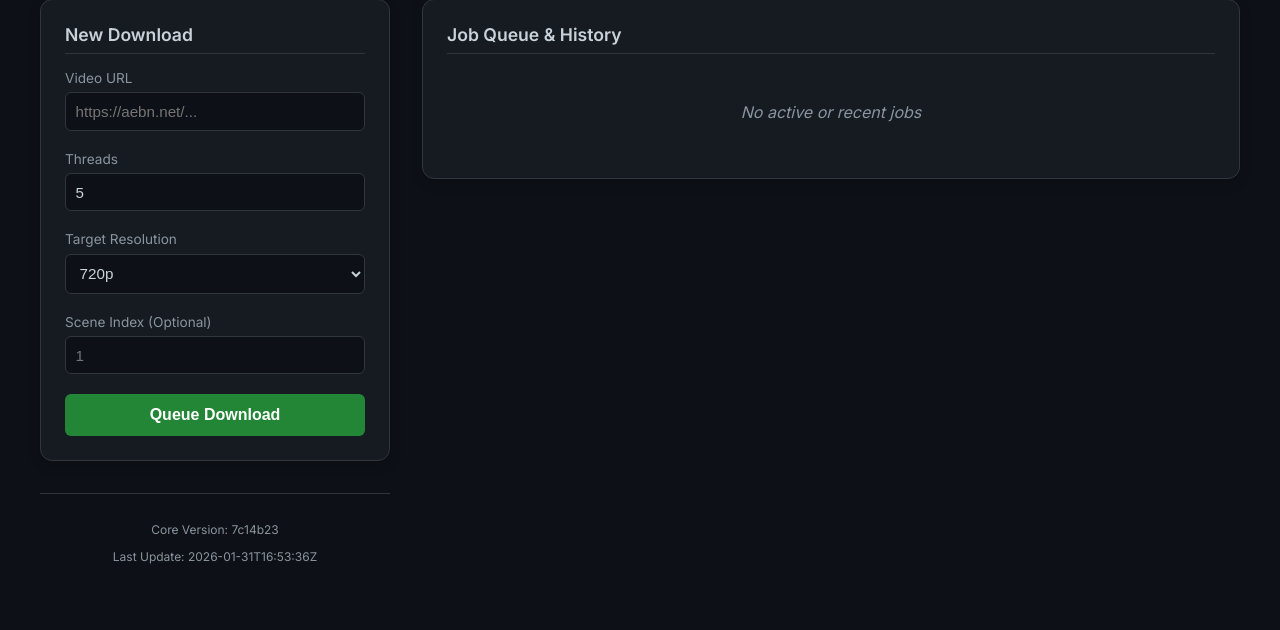
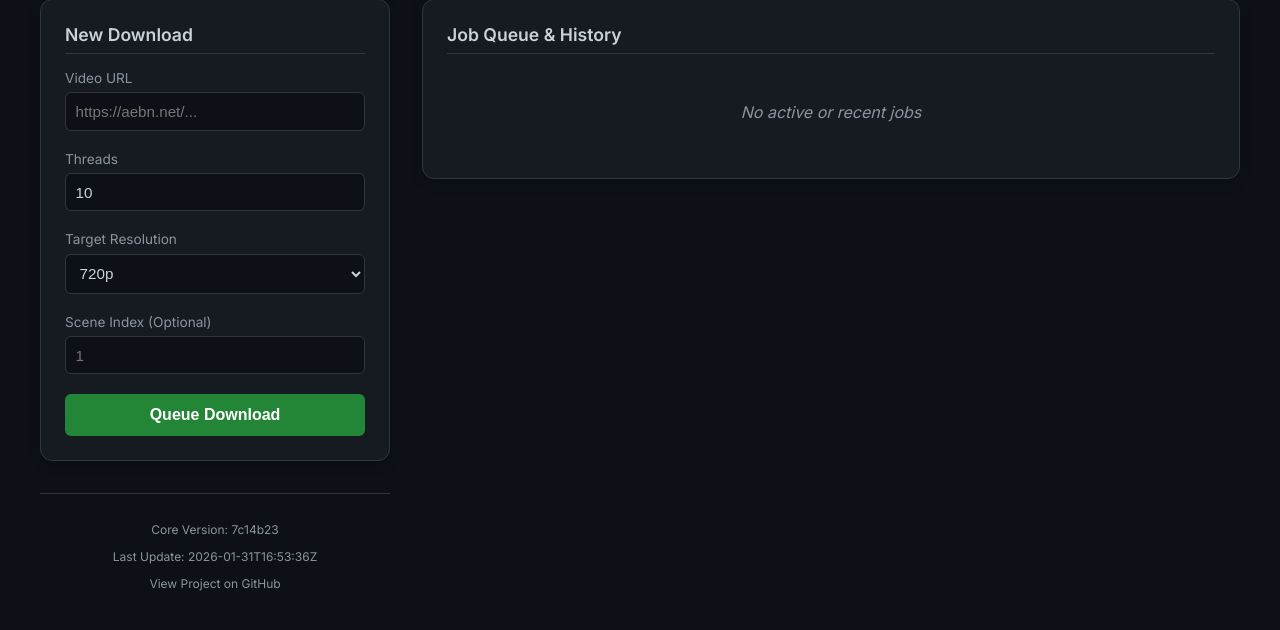
Before and after one commit to landcraft/aebndl-ui, a FastAPI app: page / in a window 1280 px wide. Shown: the part 128-758 px from the top of the page. Run offline with FastAPI, Linux system fonts and the light colour scheme; data that the repository does not hold is empty.

Commit message:
feat: Update default thread count to 10, add a GitHub project link to the UI, and apply styling for the new link.

```diff
--- a/src/main.py
+++ b/src/main.py
@@ -306,7 +306,7 @@ async def index(request: Request):
 async def download(
     background_tasks: BackgroundTasks, # Not used for logic, but keeps FastAPI happy/async
     url: str = Form(...),
-    threads: int = Form(5),
+    threads: int = Form(10),
     resolution: str = Form("720"),
     scene: str = Form(None),
 ):
--- a/src/static/styles.css
+++ b/src/static/styles.css
@@ -290,3 +290,14 @@ select:focus {
     border-top: 1px solid var(--border-color);
     padding-top: 1rem;
 }
+
+.system-info a {
+    color: var(--text-secondary);
+    text-decoration: none;
+    transition: color 0.2s;
+}
+
+.system-info a:hover {
+    color: var(--text-primary);
+    text-decoration: underline;
+}
--- a/src/templates/index.html
+++ b/src/templates/index.html
@@ -33,7 +33,7 @@
 
                         <div class="input-group">
                             <label for="threads">Threads</label>
-                            <input type="number" id="threads" name="threads" value="5" min="1" max="20">
+                            <input type="number" id="threads" name="threads" value="10" min="1" max="20">
                         </div>
 
                         <div class="input-group">
@@ -61,6 +61,8 @@
                 <div class="system-info">
                     <p>Core Version: <span id="sys-version">...</span></p>
                     <p>Last Update: <span id="sys-date">...</span></p>
+                    <p style="margin-top: 0.5rem;"><a href="https://github.com/landcraft/aebndl-ui" target="_blank"
+                            class="repo-link">View Project on GitHub</a></p>
                 </div>
             </section>
 
```
